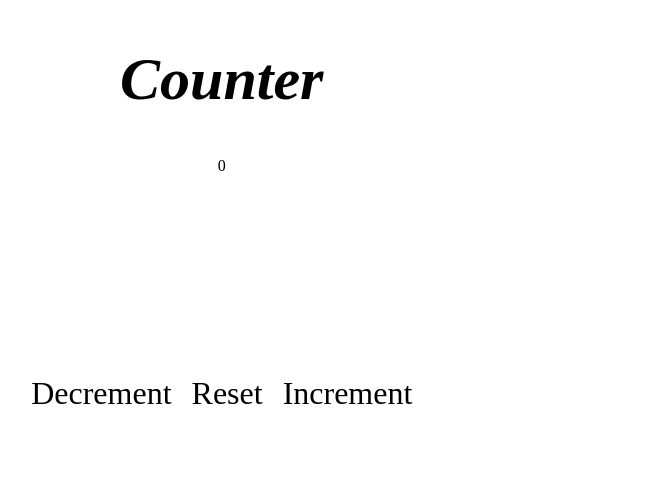
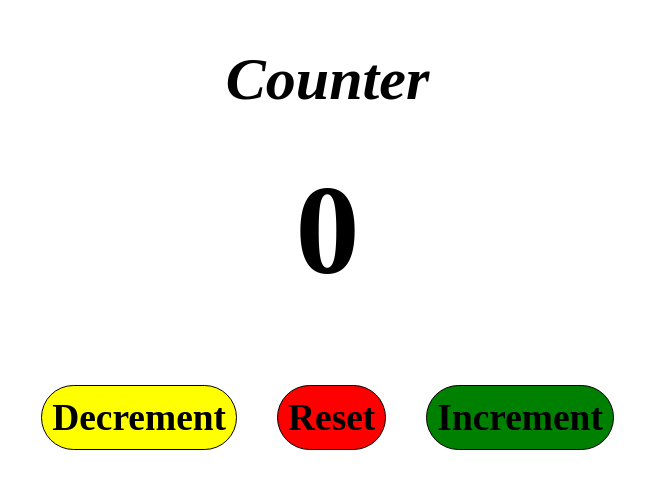
Before and after one commit to makhmudoff-dev/Counter, a plain HTML site: page index.html in a window 1280 px wide. Shown: the part 199-688 px from the top of the page, without its empty margins (450-1095 px from the left). Drawn offline with Linux system fonts and the light colour scheme.

Commit message:
I gave some class for easy to style

```diff
--- a/index.html
+++ b/index.html
@@ -12,11 +12,19 @@
       <div class="counter">
         <h2>Counter</h2>
       </div>
-      <div class="number">0</div>
+      <div class="number">
+        <h1>0</h1>
+      </div>
       <div class="decresinc">
-        <div class="dec">Decrement</div>
-        <div class="res">Reset</div>
-        <div class="inc">Increment</div>
+        <div class="dec">
+          <h3 class="one">Decrement</h3>
+        </div>
+        <div class="res">
+          <h3 class="two">Reset</h3>
+        </div>
+        <div class="inc">
+          <h3 class="three">Increment</h3>
+        </div>
       </div>
     </div>
   </body>
```
